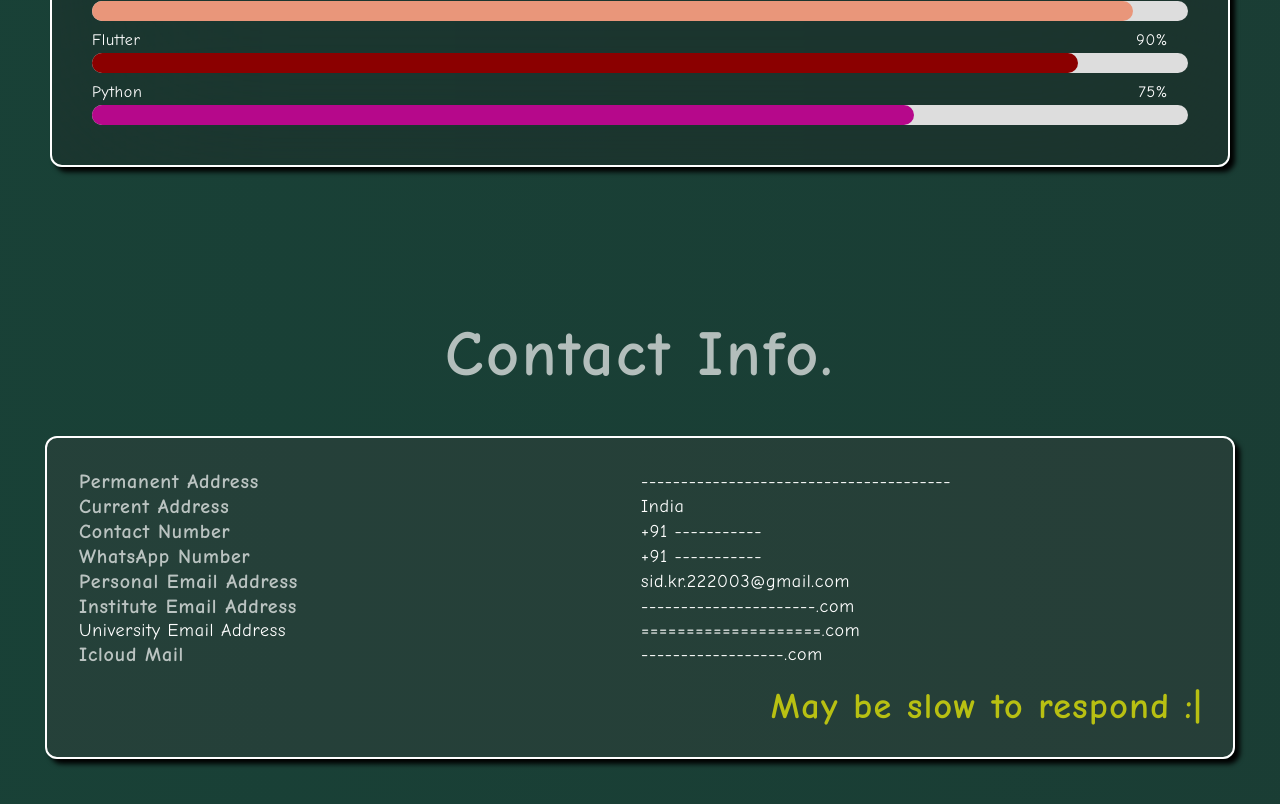
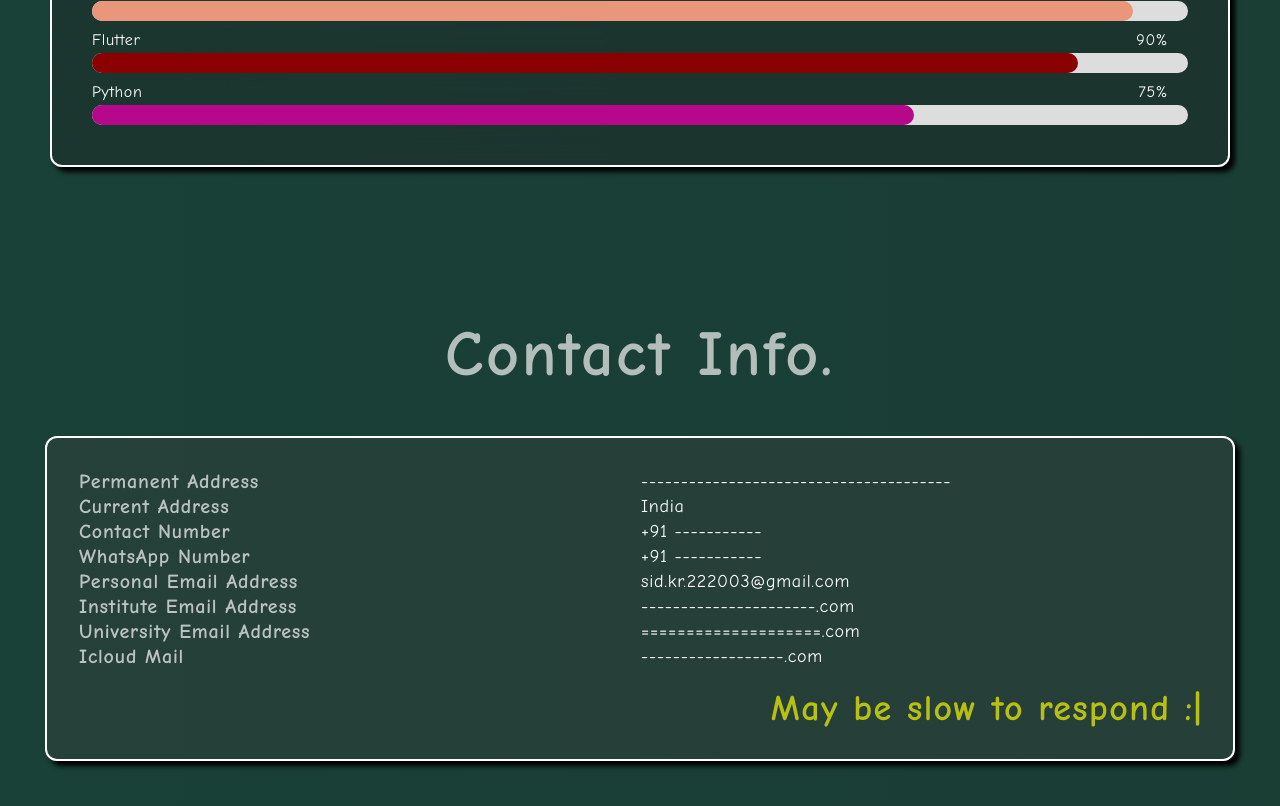
Before and after one commit to NK2552003/Portfolio, a plain HTML site: page index.html in a window 1280 px wide. Shown: the part 2936-3742 px from the top of the page. Drawn offline with nearby package versions, Linux system fonts and the light colour scheme.

Commit message:
Update index.html

```diff
--- a/index.html
+++ b/index.html
@@ -266,7 +266,7 @@
               </tr>
               <tr>
                 <td>
-                  University Email Address
+                  <strong class="data-heading">University Email Address</strong>
                 </td>
                 <td>
                   ====================.com
```
